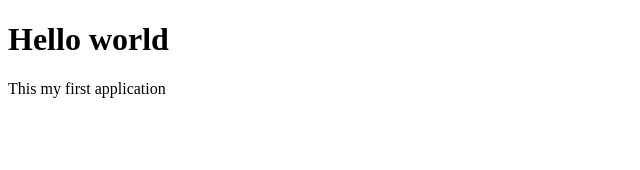
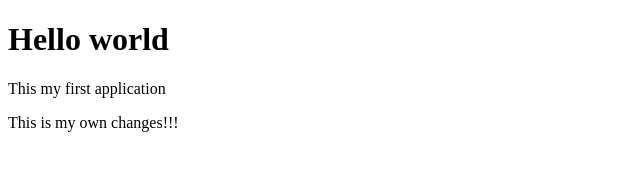
Before and after one commit to BODMAS1203/my-new-app, a plain HTML site: page index.html in a window 1280 px wide. Shown: the whole page, without its empty margins (0-640 px from the left). Drawn offline with Linux system fonts and the light colour scheme.

Commit message:
Minor changes

```diff
--- a/index.html
+++ b/index.html
@@ -8,5 +8,6 @@
   <body>
     <h1>Hello world</h1>
     <p>This my first application</p>
+    <p>This is my own changes!!!</p>
   </body>
 </html>
```
